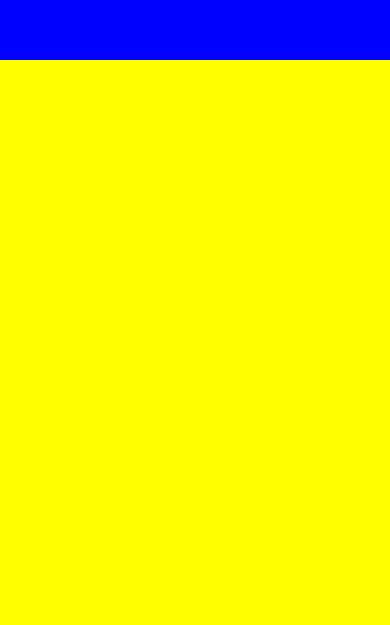
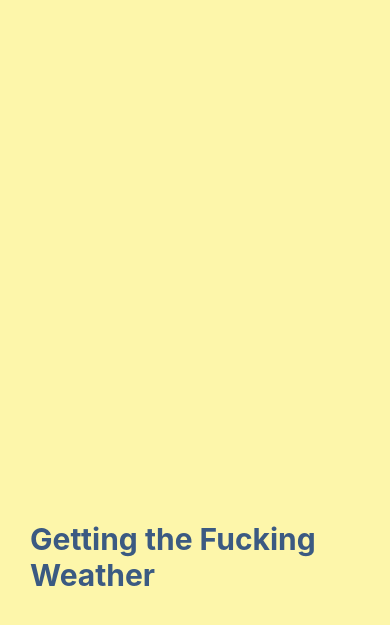
Before and after one commit to siandyChun/fokin-weather, a React Native app: screen / in a window 390 px wide. Shown: the part 151-776 px from the top of the page. Built offline with nearby package versions, Linux system fonts and the light colour scheme.

Commit message:
commit all

```diff
--- a/App.js
+++ b/App.js
@@ -1,28 +1,6 @@
 import React from 'react';
-import { StyleSheet, Text, View } from 'react-native';
+import Loading from "./Loading";
 
 export default function App() {
-  return (
-    <View style={styles.container}>
-      <View style={styles.container1} />
-      <View style={styles.container2} />
-    </View>
-  );
+  return <Loading />
 }
-
-const styles = StyleSheet.create({
-  container: {
-    flex: 1
-  },
-
-  container1: {
-    flex: 1,
-    backgroundColor: 'blue'
-  },
-
-  container2: {
-    flex: 3,
-    backgroundColor: 'yellow'
-  },
-
-});
--- /dev/null
+++ b/Loading.js
@@ -0,0 +1,28 @@
+import React from 'react';
+import { StyleSheet, Text, View } from 'react-native';
+
+
+// 로딩 패이지
+export default function Loading(){
+    return <View style={styles.container}>
+        <Text style={styles.text}>Getting the Fucking Weather</Text>
+    </View>
+}
+
+
+// 스타일
+const styles = StyleSheet.create({
+    container: {
+        flex: 1,
+        justifyContent: "flex-end",
+        paddingHorizontal : 30,
+        paddingVertical: 100,
+        backgroundColor: "#FDF6AA"
+    },
+
+    text : {
+        color: '#3B5A82',
+        fontSize: 30,
+        fontWeight: "bold"
+    }
+});
```
